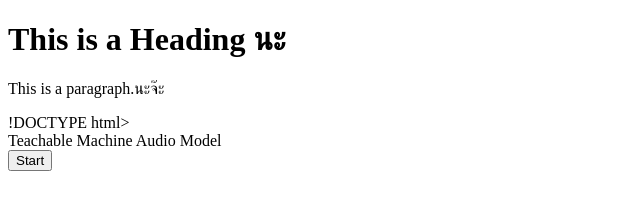
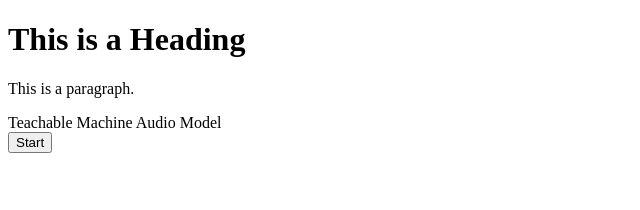
Before and after one commit to tiwaporn16/maskml, a plain HTML site: page index.html in a window 1280 px wide. Shown: the whole page, without its empty margins (0-640 px from the left). Drawn offline with Linux system fonts and the light colour scheme.

Commit message:
Update index.html

```diff
--- a/index.html
+++ b/index.html
@@ -1,16 +1,12 @@
 <!DOCTYPE html>
 <html>
 <head>
-<title>ML Mask</title>
+<title>Page Title</title>
 </head>
 <body>
 
-<h1>This is a Heading นะ</h1>
-<p>This is a paragraph.นะจ๊ะ</p>
- <!DOCTYPE html>
-!DOCTYPE html>
-
-
+<h1>This is a Heading</h1>
+<p>This is a paragraph.</p>
 <div>Teachable Machine Audio Model</div>
 <button type="button" onclick="init()">Start</button>
 <div id="label-container"></div>
@@ -70,7 +66,5 @@
     }
 </script>
 
-
-
 </body>
 </html>
```
